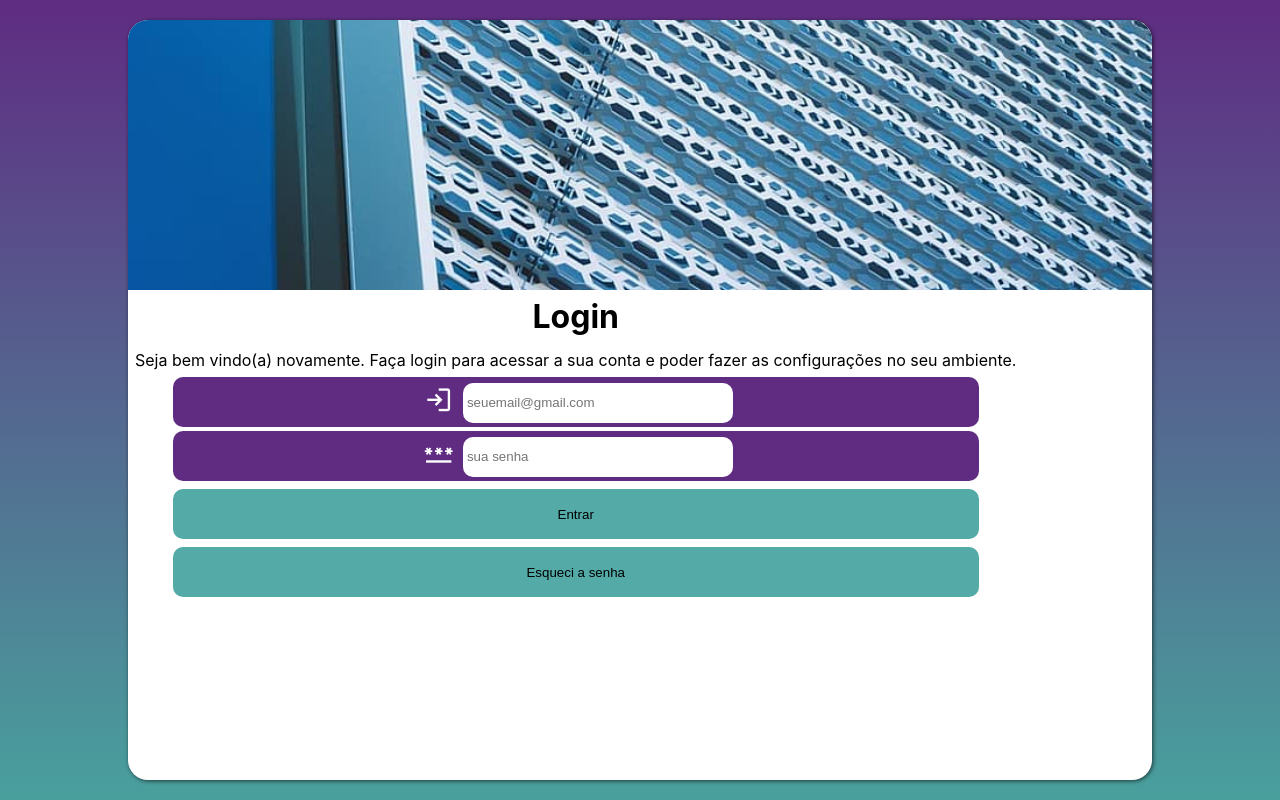
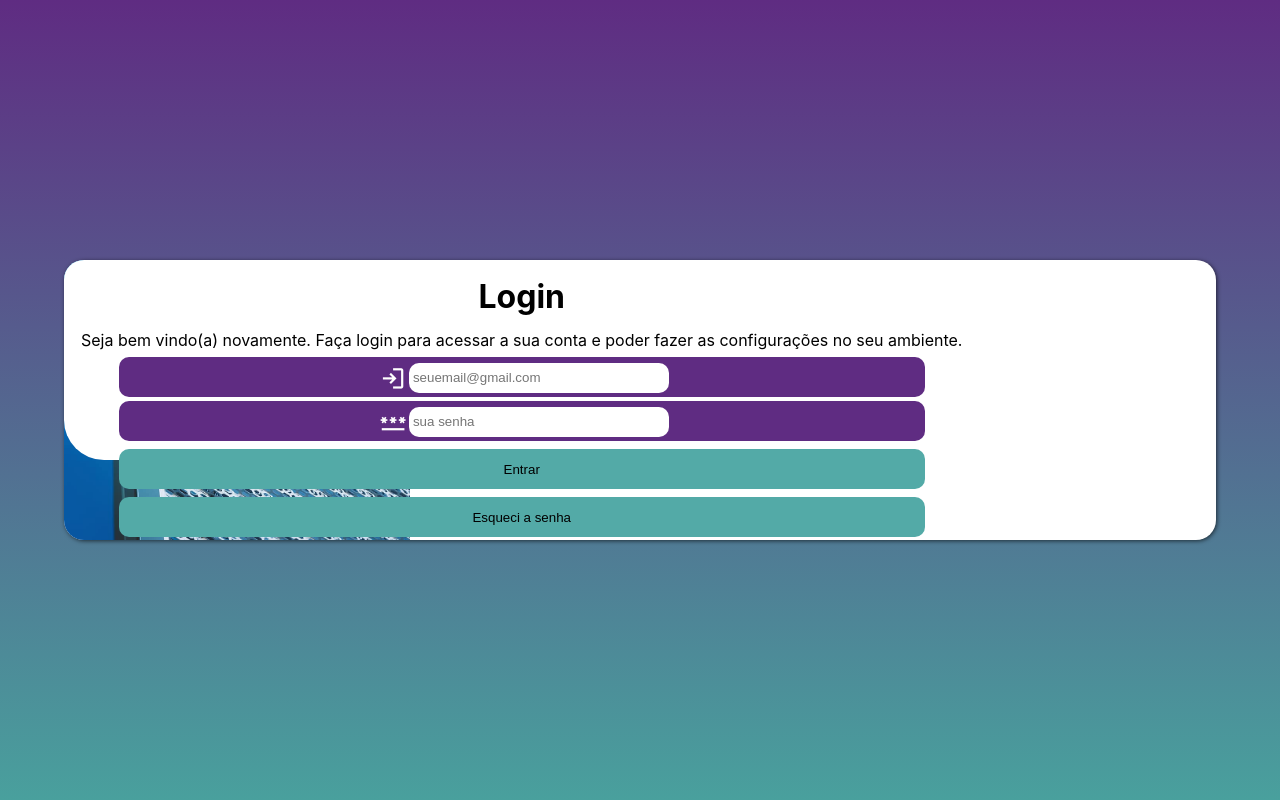
Before and after one commit to PhZ3R0/projeto-login, a plain HTML site: page index.html in a window 1280 px wide. Drawn offline with nearby package versions, Linux system fonts and the light colour scheme.

Commit message:
meriaquery

```diff
--- a/styles/mediaquerystyle.css
+++ b/styles/mediaquerystyle.css
@@ -0,0 +1,14 @@
+@media screen and (min-width:768px) {
+    #login-box {
+        width: 90vw;
+        height: 280px;
+    }
+    #half-up {
+        float: left;
+        width: 30%;
+        height: 100%;
+    }
+    div#half-down {
+        float: right;
+    }
+}
--- a/styles/mobilestyle.css
+++ b/styles/mobilestyle.css
@@ -4,19 +4,23 @@
     box-sizing: border-box;
 }
 
-body {
+body,html {
 
     background-image: linear-gradient(to top, #49a09d, #5f2c82);
     width: 100vw;
     height: 100vh;
     font-family: -apple-system, BlinkMacSystemFont, 'Segoe UI', Roboto, Oxygen, Ubuntu, Cantarell, 'Open Sans', 'Helvetica Neue', sans-serif;
+
+}
+
+main {
+    width: 100vw;
+    height: 100vh;
     position: relative;
 }
-
-
 #login-box {
-    width: 80vw;
-    height: 95vh;
+    width: 360px;
+    height: 600px;
     background-color: white;
 
     position: absolute;
@@ -40,7 +44,9 @@ body {
     background-color: white;
     position: absolute;
     border-radius: 0px 0px 40px 40px;
-    height: 40%;
+    height: 200px;
+    display: block;
+    padding: 10px;
 }
 #half-down > h1 {
     text-align: center;
@@ -61,26 +67,26 @@ form {
     width: 90%;
     border-radius: 10px;
     overflow: hidden;
-    height: 50px;
+    height: 40px;
 }
 #input-box > label > span {
-    font-size: 1.9em;
-    width: 40px;
+    font-size: 1.7em;
+    width: 30px;
     padding: 5px;
     transform: translateY(3px);
     color: white;
 }
 #email,#password {
-    height: 40px;
-    width: 270px;
+    height: 30px;
+    width: 260px;
     padding: 4px;
-    transform: translateY(-5px);
+    transform: translateY(-7px);
     border-radius: 10px;
     border: none;
 }
 #login-button {
     width: 90%;
-    height: 50px;
+    height: 40px;
     border: none;
     background-color: #53aaa7;
     border-radius: 10px;
```
